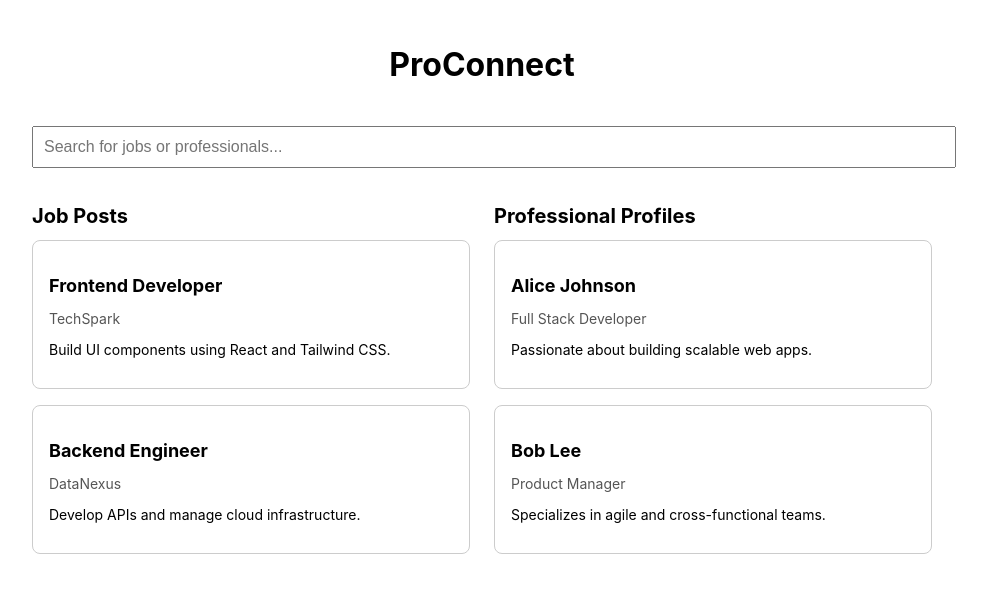
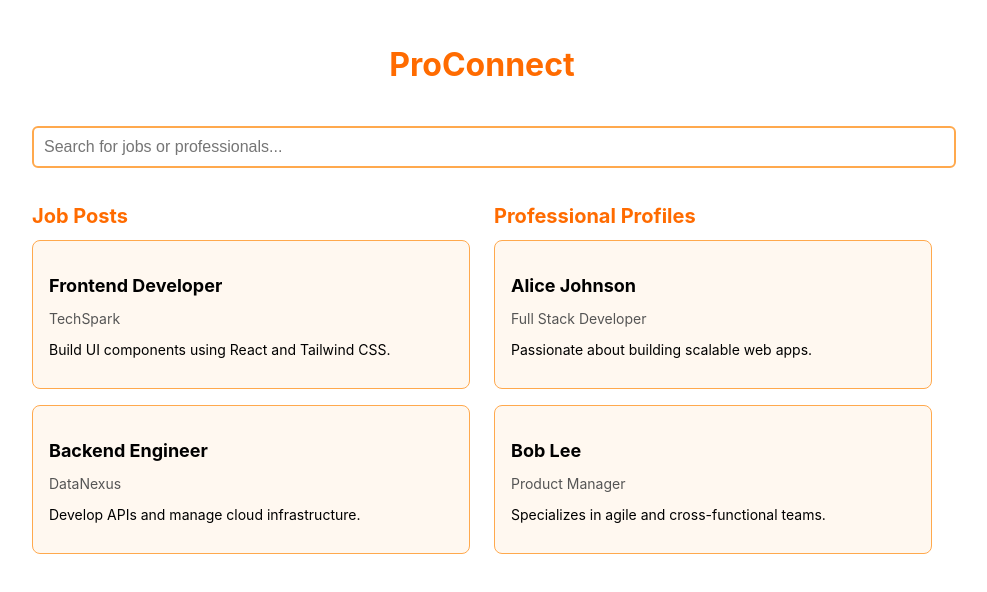
Before and after one commit to Barvinok/proconnect-app, a React (Create React App) app: page / in a window 1280 px wide. Shown: the top 592 px of the page, without its empty margins (158-1145 px from the left). Built offline with nearby package versions, Linux system fonts and the light colour scheme.

Commit message:
color oragne

```diff
--- a/src/NetworkingJobApp.jsx
+++ b/src/NetworkingJobApp.jsx
@@ -43,7 +43,14 @@ export default function NetworkingJobApp() {
 
   return (
     <div style={{ padding: "24px", maxWidth: "900px", margin: "0 auto" }}>
-      <h1 style={{ fontSize: "32px", fontWeight: "bold", textAlign: "center" }}>
+      <h1
+        style={{
+          fontSize: "32px",
+          fontWeight: "bold",
+          textAlign: "center",
+          color: "#FF6B00", // orange
+        }}
+      >
         ProConnect
       </h1>
 
@@ -57,21 +64,26 @@ export default function NetworkingJobApp() {
           width: "100%",
           margin: "20px 0",
           fontSize: "16px",
+          border: "2px solid #FFA94D", // orange border
+          borderRadius: "6px",
         }}
       />
 
       <div style={{ display: "flex", gap: "24px", flexWrap: "wrap" }}>
         {/* Job Posts */}
         <div style={{ flex: 1, minWidth: "300px" }}>
-          <h2 style={{ fontSize: "20px", marginBottom: "12px" }}>Job Posts</h2>
+          <h2 style={{ fontSize: "20px", marginBottom: "12px", color: "#FF6B00" }}>
+            Job Posts
+          </h2>
           {filteredJobs.map((job) => (
             <div
               key={job.id}
               style={{
-                border: "1px solid #ccc",
+                border: "1px solid #FFA94D", // light orange
                 borderRadius: "8px",
                 padding: "16px",
                 marginBottom: "16px",
+                backgroundColor: "#FFF8F0",
               }}
             >
               <h3 style={{ fontSize: "18px", marginBottom: "4px" }}>
@@ -87,17 +99,18 @@ export default function NetworkingJobApp() {
 
         {/* Professional Profiles */}
         <div style={{ flex: 1, minWidth: "300px" }}>
-          <h2 style={{ fontSize: "20px", marginBottom: "12px" }}>
+          <h2 style={{ fontSize: "20px", marginBottom: "12px", color: "#FF6B00" }}>
             Professional Profiles
           </h2>
           {filteredProfiles.map((profile) => (
             <div
               key={profile.id}
               style={{
-                border: "1px solid #ccc",
+                border: "1px solid #FFA94D",
                 borderRadius: "8px",
                 padding: "16px",
                 marginBottom: "16px",
+                backgroundColor: "#FFF8F0",
               }}
             >
               <h3 style={{ fontSize: "18px", marginBottom: "4px" }}>
```
